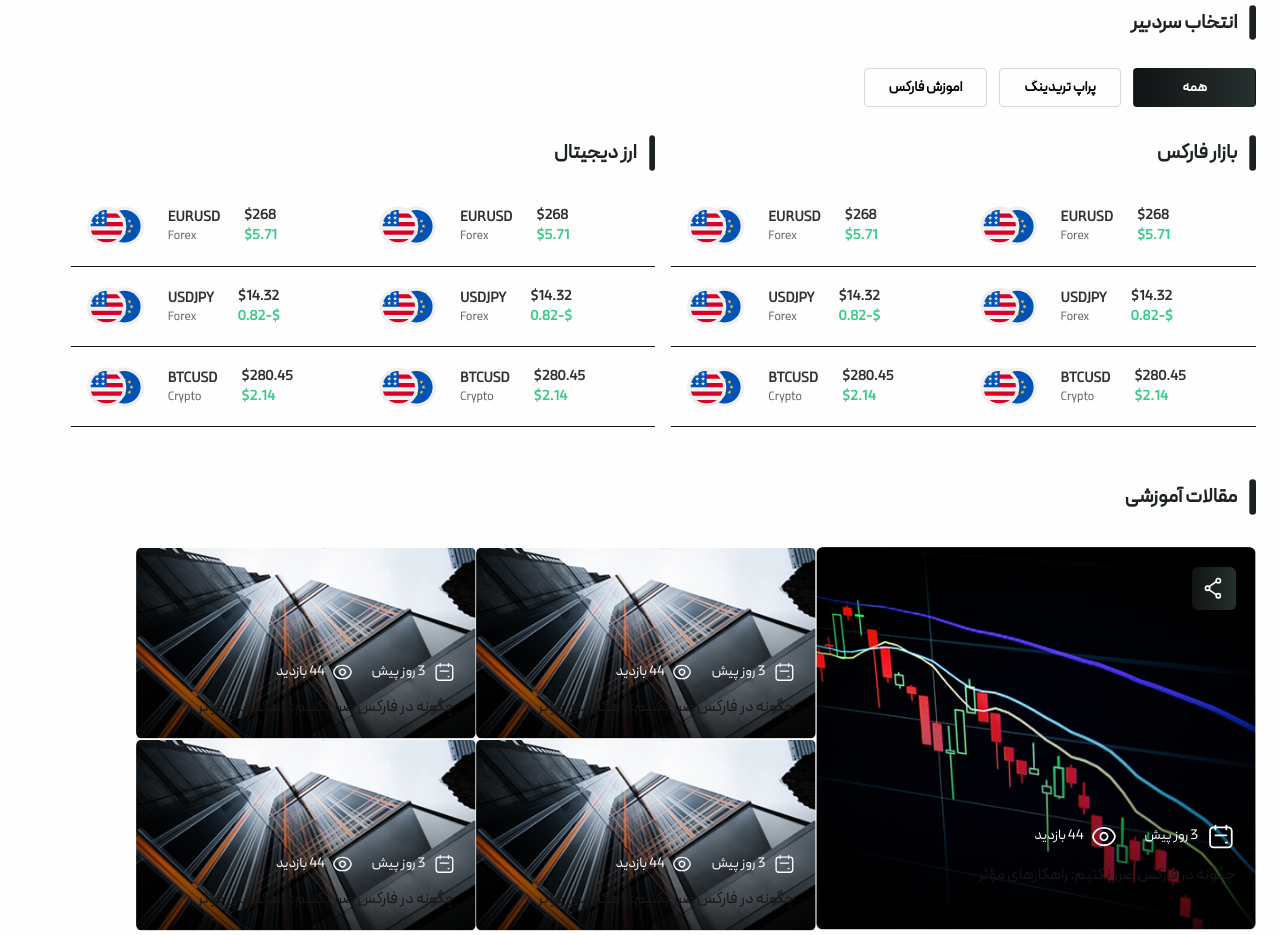
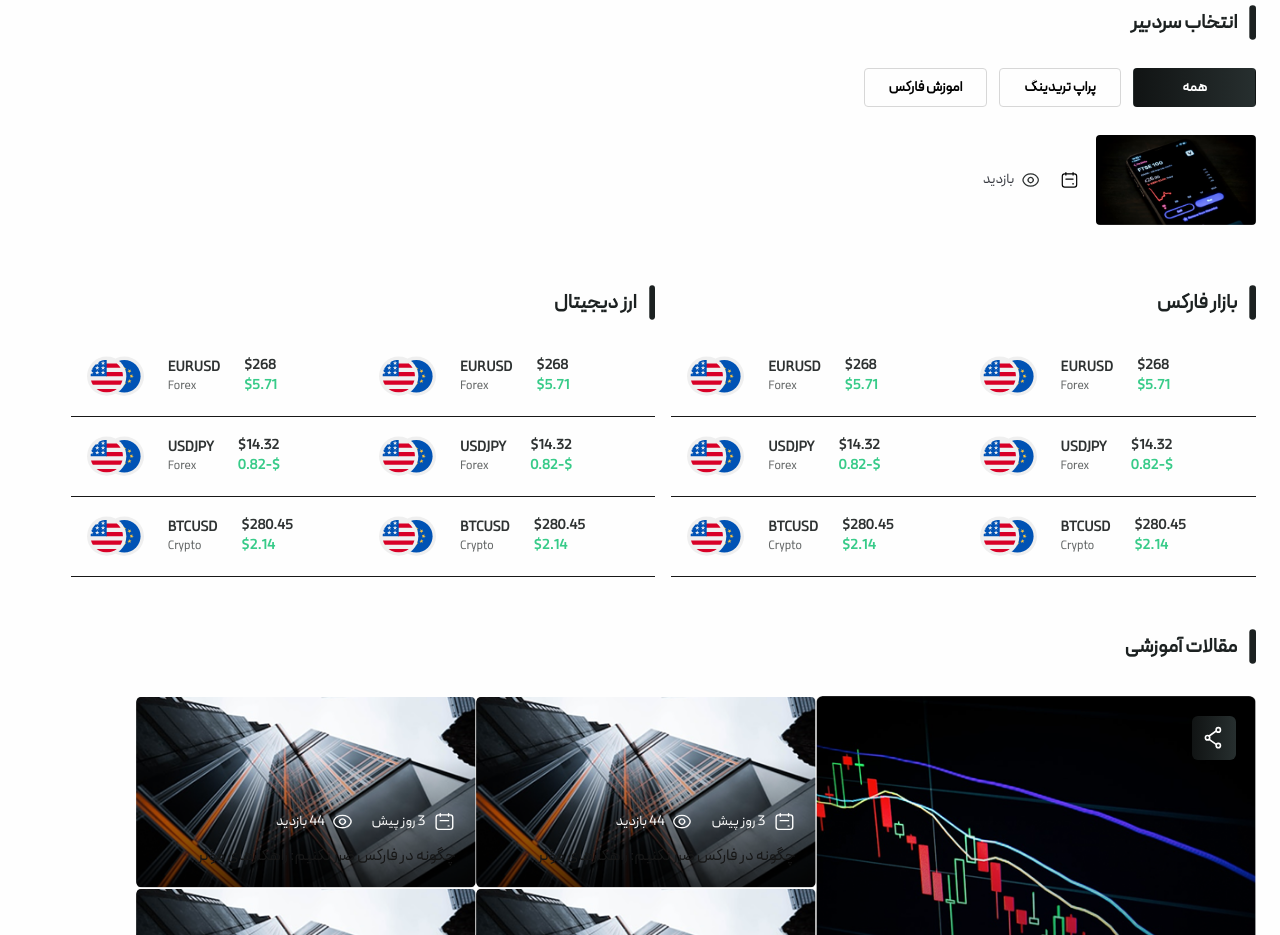
Before and after one commit to omidasghari1381/Article-page-NextJS, a Next.js app: page / in a window 1280 px wide. Shown: the part 900-1835 px from the top of the page. Built offline with nearby package versions, Linux system fonts and the light colour scheme; no server answers.

Commit message:
finished all

```diff
--- a/src/app/page.tsx
+++ b/src/app/page.tsx
@@ -118,6 +118,7 @@ export default function HomePage() {
       <div className="px-20 pb-10">
         <Chosen
           categories={categories}
+          article={article}
           selected={selected}
           onSelect={setSelected}
         />
@@ -141,10 +142,12 @@ export default function HomePage() {
 }
 
 function Chosen({
+  article,
   categories,
   selected,
   onSelect,
 }: {
+  article: Latest | null;
   categories: articleCategoryEnum[];
   selected: articleCategoryEnum | null;
   onSelect: (v: articleCategoryEnum | null) => void;
@@ -185,36 +188,36 @@ function Chosen({
           </button>
         ))}
       </div>
-      {/* <Article article={} /> */}
+      <Article article={article} />
     </div>
   );
 }
 
-function Article({ article }: { article: Latest }) {
+function Article({ article }: { article: Latest | null }) {
   return (
-    <div className="flex items-center justify-between">
+    <div className="flex items-center mb-15">
       <Image
-        src={article.thumbnail ?? "/image/a.png"}
+        src={article?.thumbnail ?? "/image/a.png"}
         alt="thumb"
         width={159.5223846435547}
         height={88.8358154296875}
         className="rounded-sm"
       />
-      <div>
+      <div className="mx-4">
         <span className="text-xl font-semibold text-[#1C2121]">
-          {article.subject}
+          {article?.subject}
         </span>
-        <div className="flex items-center gap-3">
+        <div className="flex items-center gap-3 ">
           <div className="gap-2 flex items-center ">
             <Image
-              src={"/avg/calender.svg"}
+              src={"/svg/calender.svg"}
               alt="thumb"
               width={21}
               height={21}
               className="rounded-sm"
             />
             <span className="text-sm text-[#373A41]">
-              {article.createdAt && timeAgoFa(article?.createdAt)}
+              {article?.createdAt && timeAgoFa(article?.createdAt)}
             </span>{" "}
           </div>
           <div className="gap-2 flex items-center ">
@@ -227,7 +230,7 @@ function Article({ article }: { article: Latest }) {
               className="rounded-sm"
             />
             <span className="text-sm text-[#373A41]">
-              بازدید {article.viewCount}
+              بازدید {article?.viewCount}
             </span>{" "}
           </div>
         </div>
```
